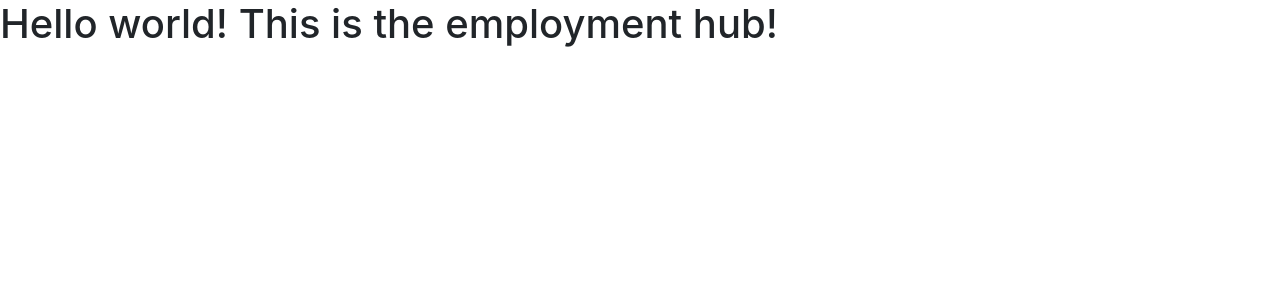
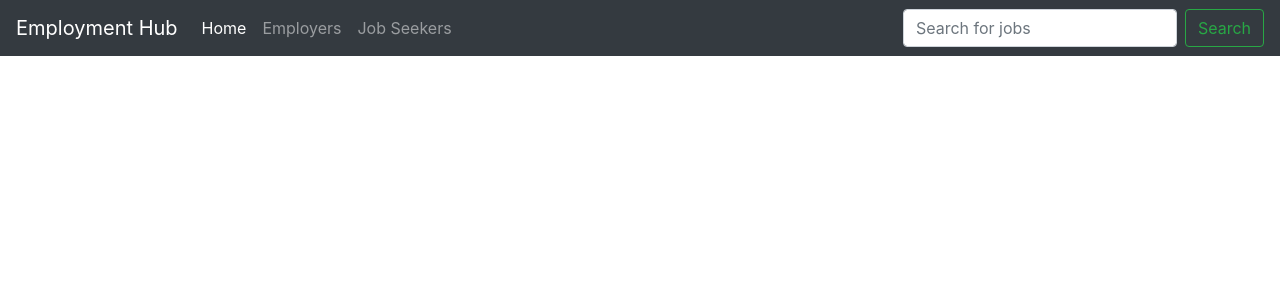
Before and after one commit to pk400/employmenthub, a Django app: template employmenthub/templates/base.html in a window 1280 px wide. Shown: the top 300 px of the page. Run offline with Django 3.2, Linux system fonts and the light colour scheme; the template is opened without the code that fills it, so the values that code supplies are empty; some libraries are stand-ins or nearby versions.

Commit message:
Added tempate

```diff
--- a/employmenthub/templates/base.html
+++ b/employmenthub/templates/base.html
@@ -1,15 +1,50 @@
 {% load static %}
 <!DOCTYPE html>
 <html>
+
 <head>
     <meta charset="utf-8" />
     <meta http-equiv="X-UA-Compatible" content="IE=edge">
     <title>{% block title %}{% endblock %}</title>
     <meta name="viewport" content="width=device-width, initial-scale=1">
-	<link rel="stylesheet" href="{% static 'css/bootstrap.min.css' %}">
+    <link rel="stylesheet" href="{% static 'css/bootstrap.min.css' %}">
+    <link rel="stylesheet" href="{% static 'css/main.css' %}">
     <script src="main.js"></script>
 </head>
+
 <body>
-    <h1>Hello world! This is the employment hub!</h1>
+    <header>
+        <!-- Fixed navbar -->
+        <nav class="navbar navbar-expand-md navbar-dark fixed-top bg-dark">
+            <a class="navbar-brand" href="#">Employment Hub</a>
+            <button class="navbar-toggler" type="button" data-toggle="collapse" data-target="#navbarCollapse" aria-controls="navbarCollapse"
+                aria-expanded="false" aria-label="Toggle navigation">
+                <span class="navbar-toggler-icon"></span>
+            </button>
+            <div class="collapse navbar-collapse" id="navbarCollapse">
+                <ul class="navbar-nav mr-auto">
+                    <li class="nav-item active">
+                        <a class="nav-link" href="#">Home
+                            <span class="sr-only">(current)</span>
+                        </a>
+                    </li>
+                    <li class="nav-item">
+                        <a class="nav-link" href="#">Employers</a>
+                    </li>
+                    <li class="nav-item">
+                        <a class="nav-link" href="#">Job Seekers</a>
+                    </li>
+                </ul>
+                <form class="form-inline mt-2 mt-md-0">
+                    <input class="form-control mr-sm-2" type="text" placeholder="Search for jobs" aria-label="Search">
+                    <button class="btn btn-outline-success my-2 my-sm-0" type="submit">Search</button>
+                </form>
+            </div>
+        </nav>
+    </header>
+
+    <!-- Begin page content -->
+    {% block content %}{% endblock %}
 </body>
+
 </html>
--- a/employmenthub/urls.py
+++ b/employmenthub/urls.py
@@ -20,4 +20,6 @@ from django.urls import include, path
 urlpatterns = [
     path('admin/', admin.site.urls),
     path('', views.index, name='index'),
+    path('/employers', views.index, name='employers'),
+    path('/jobseekers', views.index, name='seekers'),
 ]
--- /dev/null
+++ b/static/css/main.css
@@ -0,0 +1,3 @@
+.container {
+    margin-top: 100px;
+}
```
Also changed, not shown: employmenthub/models.py (added, +9 -0 lines), employmenthub/templates/index.html (+70 -13 lines), employmenthub/views.py (+14 -2 lines), 6 other files.
